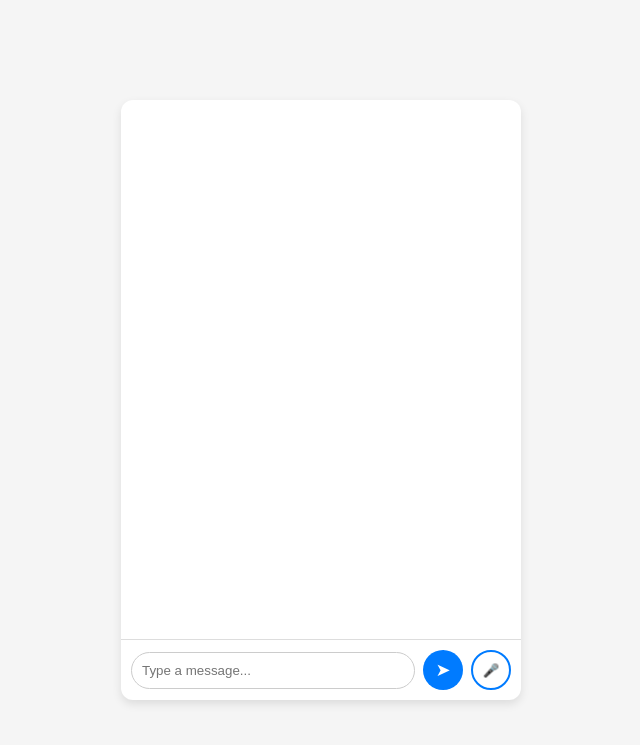
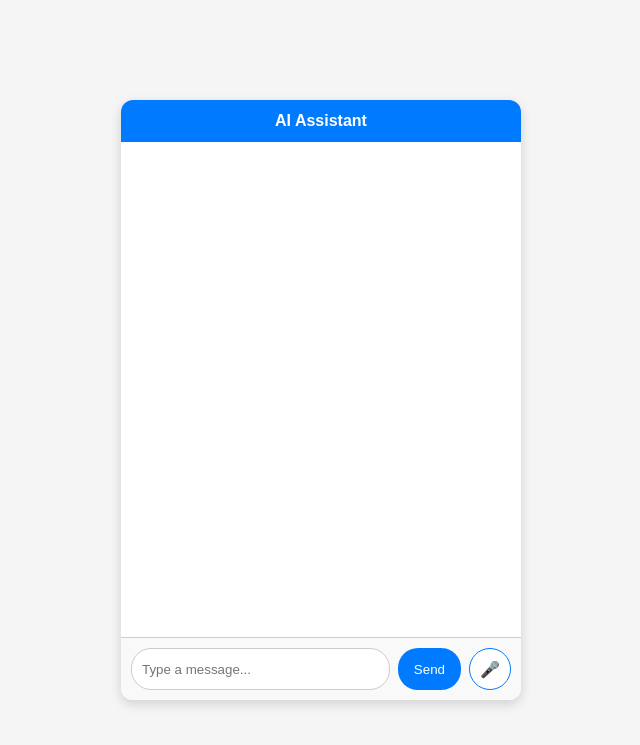
Before and after one commit to freedombydesign/freedom-chatbot, a Flask app: page / in a window 1280 px wide. Shown: the top 745 px of the page, without its empty margins (319-959 px from the left). Run offline with Flask 3, Linux system fonts and the light colour scheme.

Commit message:
Update index.html

```diff
--- a/templates/index.html
+++ b/templates/index.html
@@ -7,165 +7,204 @@
   <style>
     body {
       font-family: Arial, sans-serif;
-      background-color: #f5f5f5;
+      background: #f5f5f5;
+      margin: 0;
+      height: 100vh;
       display: flex;
       justify-content: center;
       align-items: center;
-      height: 100vh;
-      margin: 0;
     }
+
     .chat-container {
+      display: flex;
+      flex-direction: column;
       width: 400px;
       height: 600px;
       background: white;
-      display: flex;
-      flex-direction: column;
       border-radius: 12px;
-      box-shadow: 0 4px 10px rgba(0,0,0,0.1);
+      box-shadow: 0 4px 12px rgba(0,0,0,0.15);
+      overflow: hidden;
     }
-    .messages {
+
+    .chat-header {
+      background: #007bff;
+      color: white;
+      padding: 12px;
+      text-align: center;
+      font-weight: bold;
+    }
+
+    .chat-messages {
       flex: 1;
-      padding: 15px;
+      padding: 12px;
       overflow-y: auto;
-      border-bottom: 1px solid #ddd;
     }
+
     .message {
       margin: 8px 0;
       padding: 10px 14px;
-      border-radius: 18px;
+      border-radius: 16px;
       max-width: 80%;
       word-wrap: break-word;
     }
-    .message.user {
-      background-color: #007bff;
+
+    .user-message {
+      background: #007bff;
       color: white;
       align-self: flex-end;
     }
-    .message.bot {
-      background-color: #e9ecef;
+
+    .bot-message {
+      background: #e9ecef;
       color: black;
       align-self: flex-start;
     }
-    .input-area {
+
+    .chat-input {
       display: flex;
-      align-items: center;
       padding: 10px;
+      border-top: 1px solid #ccc;
+      background: #f9f9f9;
     }
-    .input-area input {
+
+    .chat-input input {
       flex: 1;
       padding: 10px;
       border: 1px solid #ccc;
       border-radius: 20px;
       outline: none;
     }
-    .send-btn {
+
+    .chat-input button {
       margin-left: 8px;
-      background-color: #007bff;
+      background: #007bff;
       color: white;
       border: none;
+      border-radius: 20px;
+      padding: 0 16px;
+      cursor: pointer;
+    }
+
+    .chat-input button:hover {
+      background: #0056b3;
+    }
+
+    .mic-btn {
+      margin-left: 8px;
+      background: white;
+      border: 1px solid #007bff;
       border-radius: 50%;
       width: 40px;
       height: 40px;
+      display: flex;
+      justify-content: center;
+      align-items: center;
       cursor: pointer;
-      display: flex;
-      align-items: center;
-      justify-content: center;
-      font-size: 18px;
     }
-    .mic-btn {
-      margin-left: 8px;
-      background-color: white;
-      border: 2px solid #007bff;
-      border-radius: 50%;
-      width: 40px;
-      height: 40px;
-      cursor: pointer;
-      display: flex;
-      align-items: center;
-      justify-content: center;
-      position: relative;
+
+    .mic-btn.active {
+      background: #007bff;
+      color: white;
     }
-    .mic-btn.recording::after {
+
+    /* Subtle pulsing animation for active mic */
+    .mic-btn.active::after {
       content: '';
       position: absolute;
-      width: 60px;
-      height: 60px;
+      width: 50px;
+      height: 50px;
       border-radius: 50%;
-      border: 2px solid #007bff;
-      animation: pulse 1.5s infinite;
+      background: rgba(0,123,255,0.2);
+      animation: pulse 1.2s infinite;
     }
+
     @keyframes pulse {
-      0% { transform: scale(0.9); opacity: 1; }
-      100% { transform: scale(1.5); opacity: 0; }
+      0% { transform: scale(0.9); opacity: 0.7; }
+      70% { transform: scale(1.1); opacity: 0; }
+      100% { transform: scale(0.9); opacity: 0; }
     }
+
   </style>
 </head>
 <body>
   <div class="chat-container">
-    <div class="messages" id="messages"></div>
-    <div class="input-area">
-      <input type="text" id="userInput" placeholder="Type a message..." />
-      <button class="send-btn" onclick="sendMessage()">➤</button>
-      <button class="mic-btn" id="micBtn">🎤</button>
+    <div class="chat-header">AI Assistant</div>
+    <div id="chat-messages" class="chat-messages"></div>
+    <div class="chat-input">
+      <input type="text" id="user-input" placeholder="Type a message..." />
+      <button onclick="sendMessage()">Send</button>
+      <div id="mic-button" class="mic-btn">🎤</div>
     </div>
   </div>
 
   <script>
-    const messagesEl = document.getElementById("messages");
-    const userInput = document.getElementById("userInput");
-    const micBtn = document.getElementById("micBtn");
-    let isRecording = false;
+    const messagesContainer = document.getElementById('chat-messages');
+    const userInput = document.getElementById('user-input');
+    const micButton = document.getElementById('mic-button');
     let recognition;
 
-    function appendMessage(content, sender) {
-      const msg = document.createElement("div");
-      msg.classList.add("message", sender);
-      msg.textContent = content;
-      messagesEl.appendChild(msg);
-      messagesEl.scrollTop = messagesEl.scrollHeight;
+    function appendMessage(text, sender) {
+      const msg = document.createElement('div');
+      msg.classList.add('message');
+      msg.classList.add(sender === 'user' ? 'user-message' : 'bot-message');
+      msg.textContent = text;
+      messagesContainer.appendChild(msg);
+      messagesContainer.scrollTop = messagesContainer.scrollHeight;
     }
 
     async function sendMessage() {
       const text = userInput.value.trim();
       if (!text) return;
-      appendMessage(text, "user");
-      userInput.value = "";
+      appendMessage(text, 'user');
+      userInput.value = '';
 
-      const response = await fetch("/chat", {
-        method: "POST",
-        headers: { "Content-Type": "application/json" },
+      const response = await fetch('/chat', {
+        method: 'POST',
+        headers: { 'Content-Type': 'application/json' },
         body: JSON.stringify({ message: text })
       });
+
       const data = await response.json();
       if (data.reply) {
-        appendMessage(data.reply, "bot");
+        appendMessage(data.reply, 'bot');
+      } else {
+        appendMessage('Error: ' + (data.error || 'Unknown error'), 'bot');
       }
     }
 
-    if ("webkitSpeechRecognition" in window) {
+    userInput.addEventListener('keypress', function(e) {
+      if (e.key === 'Enter') sendMessage();
+    });
+
+    // Web Speech API for mic
+    if ('webkitSpeechRecognition' in window) {
       recognition = new webkitSpeechRecognition();
       recognition.continuous = true;
       recognition.interimResults = true;
+      recognition.lang = 'en-US';
 
-      micBtn.addEventListener("click", () => {
-        if (!isRecording) {
+      micButton.addEventListener('click', () => {
+        if (micButton.classList.contains('active')) {
+          recognition.stop();
+          micButton.classList.remove('active');
+        } else {
           recognition.start();
-          isRecording = true;
-          micBtn.classList.add("recording");
-        } else {
-          recognition.stop();
-          isRecording = false;
-          micBtn.classList.remove("recording");
+          micButton.classList.add('active');
         }
       });
 
       recognition.onresult = (event) => {
-        let transcript = "";
+        let transcript = '';
         for (let i = event.resultIndex; i < event.results.length; i++) {
           transcript += event.results[i][0].transcript;
         }
         userInput.value = transcript;
       };
+
+      recognition.onerror = (e) => {
+        console.error(e);
+        micButton.classList.remove('active');
+      };
     }
   </script>
 </body>
```
